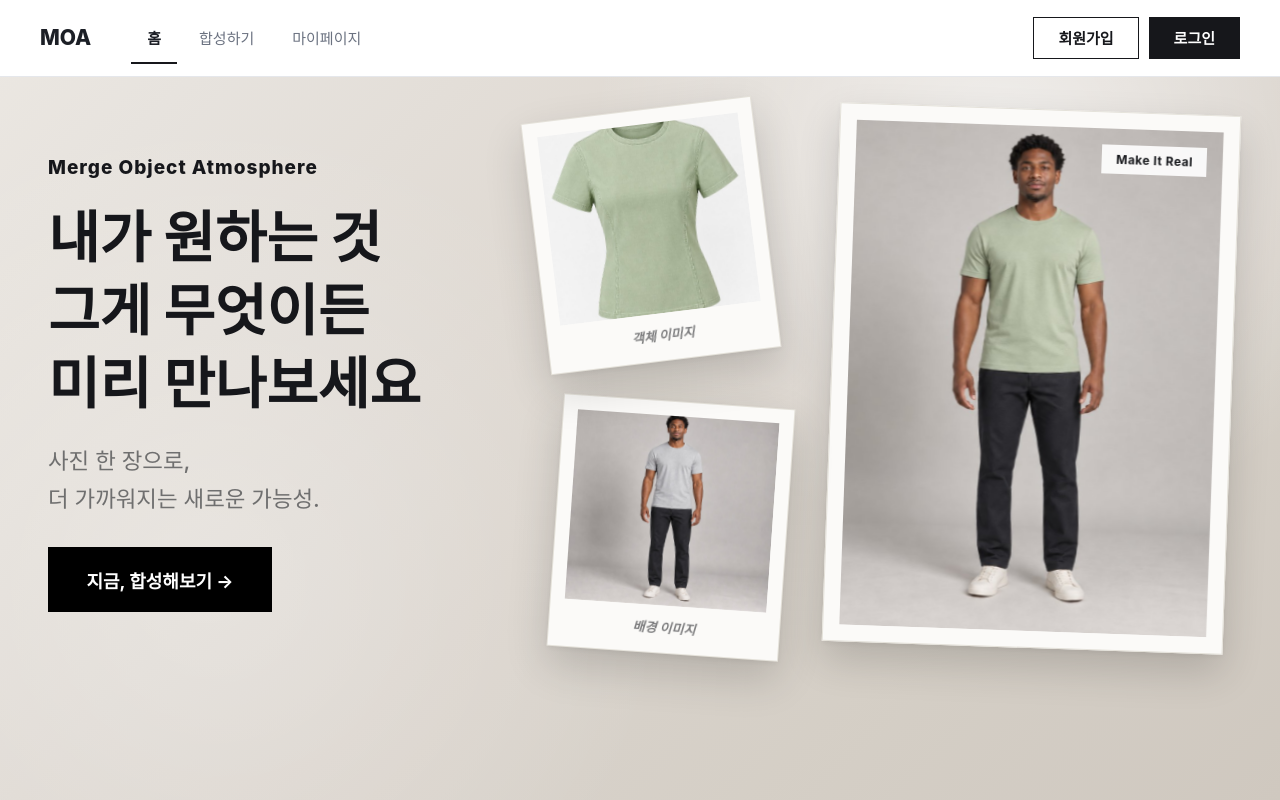
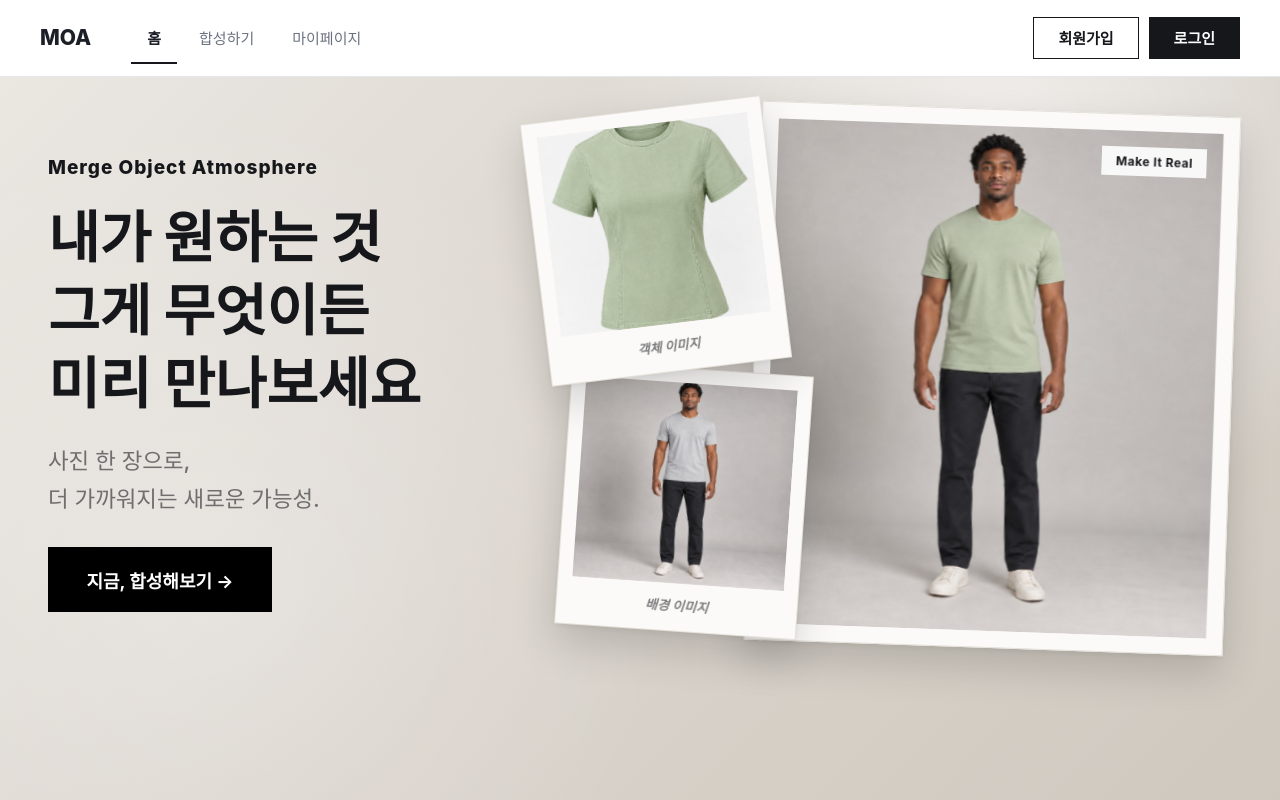
Before and after one commit to Jenny5789/CGI_MOA, a React (Vite) app in the folder frontend/: page / in a window 1280 px wide. Shown: the top 800 px of the page. Built offline with nearby package versions, Linux system fonts and the light colour scheme; no server answers; a web font is replaced by a local one.

Commit message:
홈: 폴라로이드 세 장을 원래 디자인처럼 서로 겹쳐 붙임

```diff
--- a/frontend/src/styles/landing-light.css
+++ b/frontend/src/styles/landing-light.css
@@ -439,17 +439,18 @@ a { color: inherit; }
 /* ---------- 창 높이가 작아도 첫 화면(위쪽 소개와 예시 사진)이 한 화면에 들어오게 ----------
    글자, 여백, 예시 사진 크기를 창 높이에 맞춰 줄인다. 큰 화면에서는 위의 원래 크기를 넘지 않는다. */
 @media (min-width: 1001px) {
-  /* 오른쪽 예시 사진 칸을 넓혀 세 사진이 서로 닿지 않게 한다 */
+  /* 오른쪽 예시 사진 칸을 넓혀 사진을 크게 보여 준다 */
   .ln-hero { grid-template-columns: 1fr 1.5fr; padding: clamp(24px, 4vh, 56px) 48px clamp(40px, 7vh, 120px); }
   .ln-logo-text { margin-bottom: clamp(16px, 3vh, 36px); }
   .ln-hero h1 { font-size: clamp(40px, min(4.8vw, 7vh), 78px); margin-bottom: clamp(16px, 2.6vh, 30px); }
   .ln-sub { font-size: clamp(18px, min(1.9vw, 2.8vh), 30px); margin-bottom: clamp(22px, 3.6vh, 42px); }
   .ln-btn { padding: clamp(16px, 2.4vh, 24px) clamp(32px, 3vw, 46px); font-size: clamp(18px, 2.2vh, 22px); }
-  /* --h: 예시 사진 칸 높이. 왼쪽 두 장의 크기와 결과 사진의 시작 위치를 모두 이 값으로 계산해 서로 겹치지 않게 한다 */
+  /* --h: 예시 사진 칸 높이. 세 장을 서로 살짝 겹쳐 붙인다 (원래 디자인처럼 왼쪽 두 장이 결과 사진의 왼쪽 가장자리를 덮음).
+     왼쪽 두 장의 크기와 결과 사진의 시작 위치를 모두 이 값으로 계산해 창 크기가 바뀌어도 겹치는 정도가 같다 */
   .ln-compose { --h: clamp(500px, calc(100vh - 250px), 720px); height: var(--h); }
-  .ln-card-object { top: 0; height: calc(var(--h) * 0.46); width: auto; aspect-ratio: 11 / 12; }
-  .ln-card-bg { top: calc(var(--h) * 0.53); left: 20px; height: calc(var(--h) * 0.46); width: auto; aspect-ratio: 11 / 12; }
-  .ln-card-result { top: 0; left: calc(var(--h) * 0.46 * 11 / 12 + 64px); right: 0; width: auto; height: 98%; }
+  .ln-card-object { top: 0; height: calc(var(--h) * 0.48); width: auto; aspect-ratio: 11 / 12; }
+  .ln-card-bg { top: calc(var(--h) * 0.47); left: 28px; height: calc(var(--h) * 0.48); width: auto; aspect-ratio: 11 / 12; }
+  .ln-card-result { top: 0; left: calc(var(--h) * 0.48 * 11 / 12 - 24px); right: 0; width: auto; height: 98%; }
 }
 
 /* ---------- 들어올 때 연출 ----------
```
